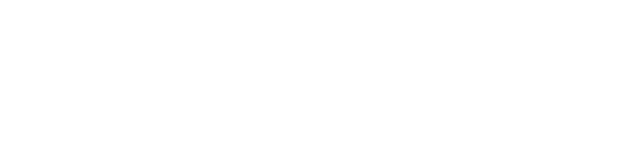
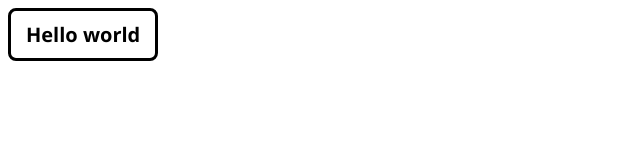
Before and after one commit to AltynaiUrmatbekova/18.11.2022-1, a plain HTML site: page index.html in a window 1280 px wide. Shown: the whole page, without its empty margins (0-640 px from the left). Drawn offline with Linux system fonts and the light colour scheme.

Commit message:
Button hover

```diff
--- a/index.html
+++ b/index.html
@@ -8,6 +8,6 @@
     <link rel="stylesheet" href="style.css">
 </head>
 <body>
-
+    <button class="btn">Hello world</button>
 </body>
 </html>
--- a/style.css
+++ b/style.css
@@ -1,3 +1,34 @@
 * {
     box-sizing: border-box;
 }
+.btn {
+    border: 3px solid black;
+    background-color: transparent;
+    padding: 10px 15px;
+    border-radius: 8px;
+    font-family: 'Segoe UI', Tahoma, Geneva, Verdana, sans-serif;
+    font-weight: bold;
+    font-size: 20px;
+
+    position: relative;
+}
+.btn::before {
+    display: block;
+    content: " ";
+    position: absolute;
+    top: 0;
+    left: 0;
+    bottom: 0;
+    z-index: -1;
+
+    width: 0;
+    transition: all 300ms;
+
+    background-color: black;
+}
+.btn:hover {
+    background-color: white;
+}
+.btn:hover::before {
+    width: 100%;
+}
```
